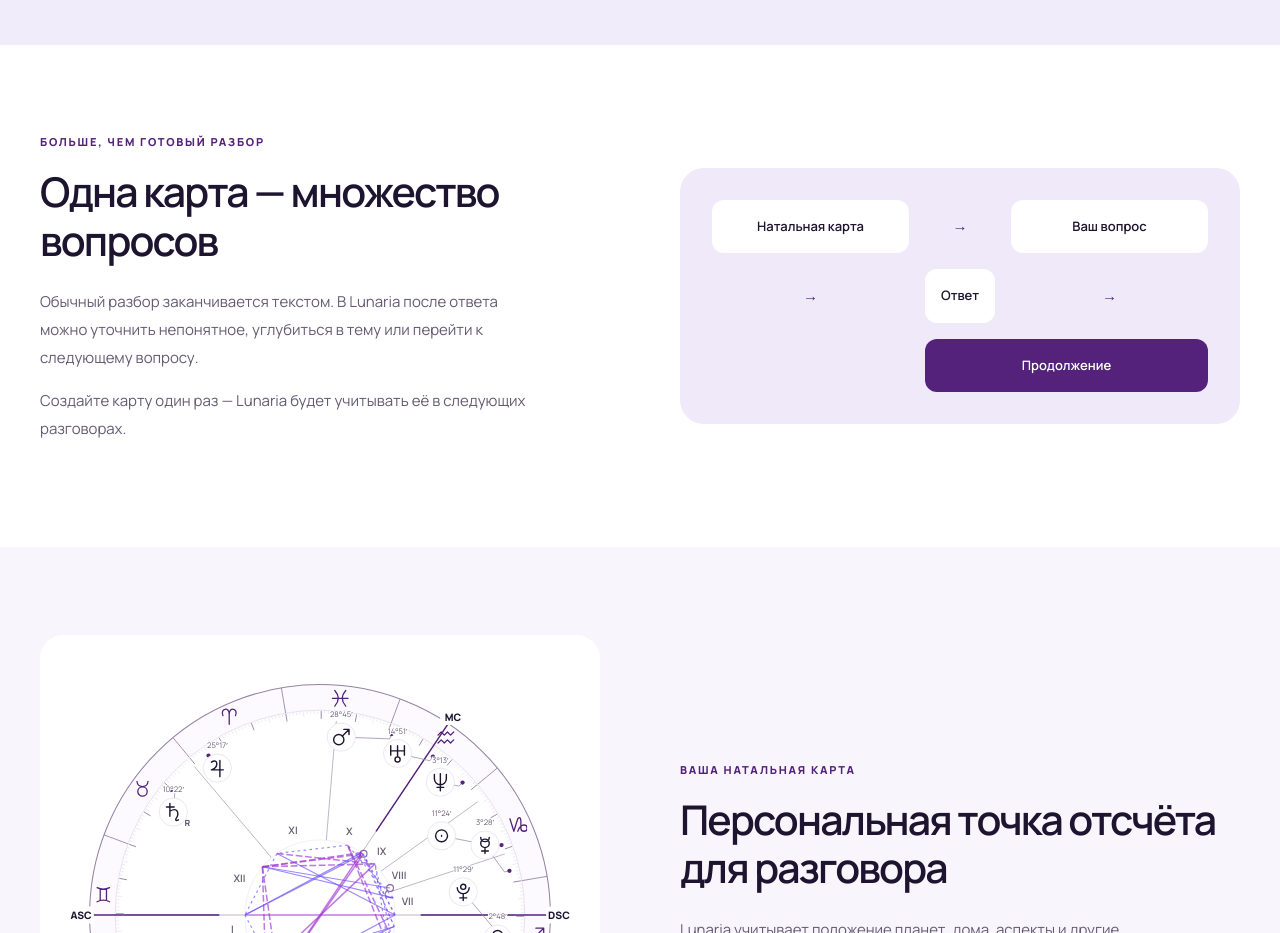
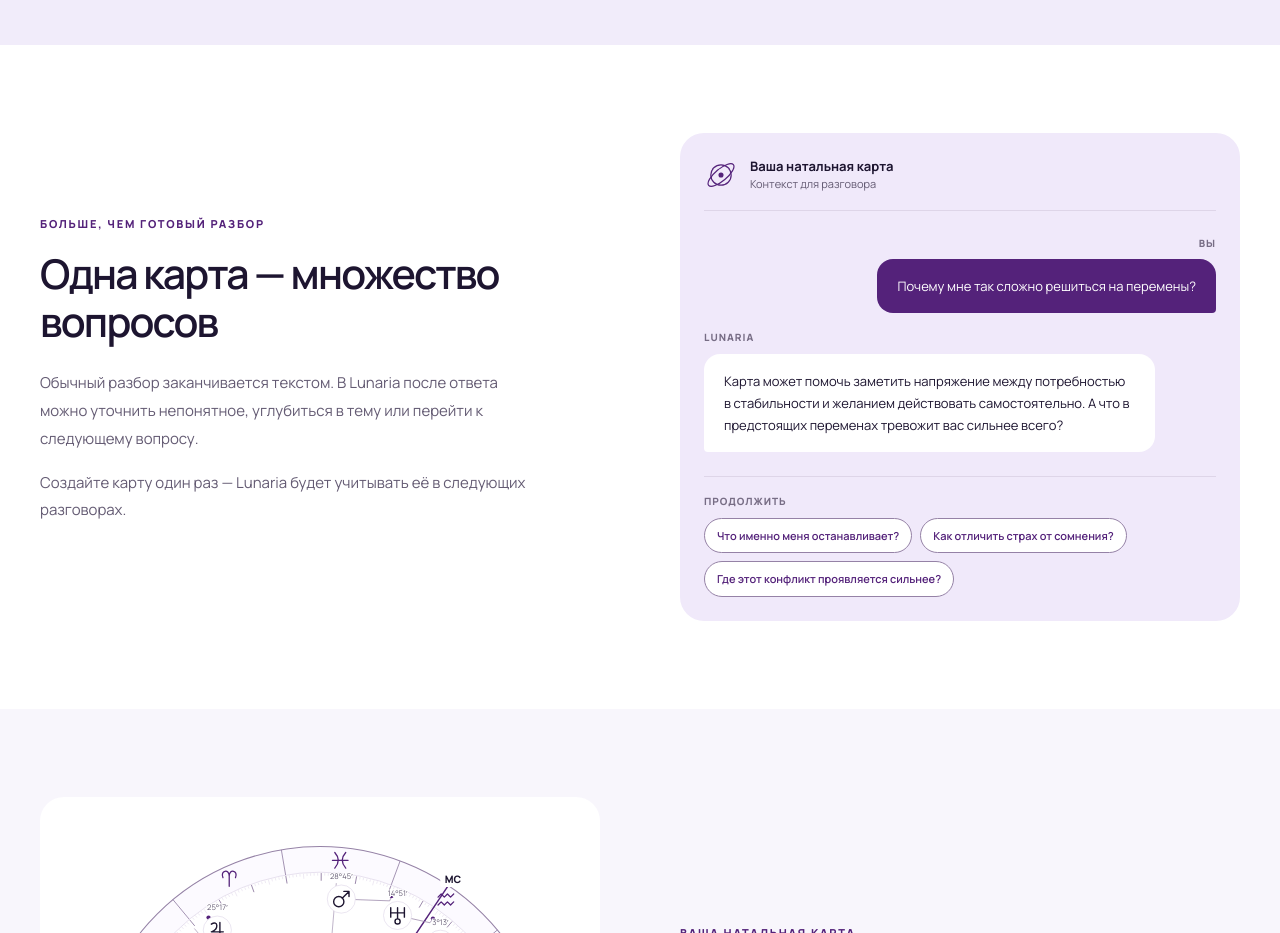
Before and after one commit to Edikgey/astrology-ai-frontend, a React (Create React App) app: page / in a window 1280 px wide. Shown: the part 2880-3813 px from the top of the page. Built offline with nearby package versions, Linux system fonts and the light colour scheme; no server answers.

Commit message:
style(landing): refine conversation preview

```diff
--- a/src/pages/HomePage.css
+++ b/src/pages/HomePage.css
@@ -62,10 +62,23 @@
 .landing-v2 .landing-case > p:last-child { color: var(--ln-color-text-muted); font-size: var(--ln-text-14); line-height: 1.75; margin: var(--ln-space-24) 0 0; }
 
 .landing-v2 .landing-difference { background: var(--ln-color-surface); }
-.landing-v2 .landing-flow { display: grid; grid-template-columns: 1fr auto 1fr; align-items: center; gap: var(--ln-space-16); padding: var(--ln-space-32); background: var(--ln-color-surface-tinted); border-radius: var(--ln-radius-lg); }
-.landing-v2 .landing-flow span { min-width: 0; padding: var(--ln-space-16); text-align: center; border-radius: var(--ln-radius-control); background: var(--ln-color-surface); font-size: var(--ln-text-13); font-weight: 600; }
-.landing-v2 .landing-flow i { color: var(--ln-color-primary); font-style: normal; text-align: center; }
-.landing-v2 .landing-flow span:last-child { grid-column: 2 / 4; background: var(--ln-color-primary); color: var(--ln-color-text-inverse); }
+.landing-v2 .landing-conversation-preview { min-width: 0; padding: var(--ln-space-24); border-radius: var(--ln-radius-lg); background: var(--ln-color-surface-tinted); }
+.landing-v2 .landing-preview-context { display: flex; align-items: center; gap: var(--ln-space-12); padding-bottom: var(--ln-space-16); border-bottom: 1px solid var(--ln-color-border); }
+.landing-v2 .landing-preview-context .orbit-mark { flex: 0 0 auto; width: 34px; height: 34px; color: var(--ln-color-primary); }
+.landing-v2 .landing-preview-context strong, .landing-v2 .landing-preview-context span { display: block; }
+.landing-v2 .landing-preview-context strong { font-size: var(--ln-text-13); line-height: 1.4; }
+.landing-v2 .landing-preview-context span { color: var(--ln-color-text-muted); font-size: var(--ln-text-11); }
+.landing-v2 .landing-preview-thread { display: grid; gap: var(--ln-space-16); padding: var(--ln-space-24) 0; }
+.landing-v2 .landing-preview-question, .landing-v2 .landing-preview-answer { min-width: 0; max-width: 88%; }
+.landing-v2 .landing-preview-question { justify-self: end; }
+.landing-v2 .landing-preview-question > span, .landing-v2 .landing-preview-answer > span, .landing-v2 .landing-preview-follow-ups > span { display: block; margin-bottom: var(--ln-space-8); color: var(--ln-color-text-subtle); font-size: var(--ln-text-10); font-weight: 800; letter-spacing: .1em; text-transform: uppercase; }
+.landing-v2 .landing-preview-question > span { text-align: right; }
+.landing-v2 .landing-preview-question p, .landing-v2 .landing-preview-answer p { margin: 0; padding: var(--ln-space-16) 20px; border-radius: var(--ln-radius-md); font-size: var(--ln-text-13); line-height: 1.7; overflow-wrap: anywhere; }
+.landing-v2 .landing-preview-question p { border-bottom-right-radius: 4px; background: var(--ln-color-primary); color: var(--ln-color-text-inverse); }
+.landing-v2 .landing-preview-answer p { border-bottom-left-radius: 4px; background: var(--ln-color-surface); color: var(--ln-color-text); }
+.landing-v2 .landing-preview-follow-ups { padding-top: var(--ln-space-16); border-top: 1px solid var(--ln-color-border); }
+.landing-v2 .landing-preview-follow-ups ul { display: flex; flex-wrap: wrap; gap: var(--ln-space-8); margin: 0; padding: 0; list-style: none; }
+.landing-v2 .landing-preview-follow-ups li { max-width: 100%; padding: 9px var(--ln-space-12); border: 1px solid var(--ln-color-border-control); border-radius: var(--ln-radius-pill); background: var(--ln-color-surface); color: var(--ln-color-primary); font-size: var(--ln-text-11); font-weight: 600; line-height: 1.45; overflow-wrap: anywhere; }
 
 .landing-v2 .landing-chart-section { background: var(--ln-color-bg); }
 .landing-v2 .landing-chart-visual { margin: 0; padding: var(--ln-space-24); border-radius: var(--ln-radius-lg); background: var(--ln-color-surface); min-width: 0; }
@@ -125,8 +138,8 @@
   .landing-v2 .landing-process-action { align-items: flex-start; flex-direction: column; }
   .landing-v2 .landing-use-cases { margin-top: var(--ln-space-32); }
   .landing-v2 .landing-case { padding: var(--ln-space-24) var(--ln-space-16); }
-  .landing-v2 .landing-flow { padding: var(--ln-space-16); gap: var(--ln-space-8); }
-  .landing-v2 .landing-flow span { padding: var(--ln-space-12) var(--ln-space-8); font-size: var(--ln-text-11); }
+  .landing-v2 .landing-conversation-preview { padding: var(--ln-space-16); }
+  .landing-v2 .landing-preview-question, .landing-v2 .landing-preview-answer { max-width: 96%; }
   .landing-v2 .landing-chart-visual { padding: var(--ln-space-12); }
   .landing-v2 .landing-continuity { padding-left: var(--ln-space-24); }
   .landing-v2 .landing-continuity > div { padding: var(--ln-space-16); }
--- a/src/pages/HomePage.js
+++ b/src/pages/HomePage.js
@@ -66,7 +66,7 @@
       <div className="landing-use-cases">{LANDING_USE_CASES.map(useCase => <article className="landing-case" key={useCase.topic}><p className="eyebrow">{useCase.label}</p><Link className="landing-case-question" to="/try-free" state={{ landingIntent: landingIntent(useCase) }}>{useCase.question} <ArrowIcon /></Link><p>{useCase.description}</p></article>)}</div>
     </div></section>
 
-    <section className="landing-section landing-difference" aria-labelledby="difference-title"><div className="shell landing-split"><div className="landing-section-intro"><p className="eyebrow">Больше, чем готовый разбор</p><h2 id="difference-title">Одна карта — множество вопросов</h2><p>Обычный разбор заканчивается текстом. В Lunaria после ответа можно уточнить непонятное, углубиться в тему или перейти к следующему вопросу.</p><p>Создайте карту один раз — Lunaria будет учитывать её в следующих разговорах.</p></div><div className="landing-flow" aria-label="Путь разговора"><span>Натальная карта</span><i>→</i><span>Ваш вопрос</span><i>→</i><span>Ответ</span><i>→</i><span>Продолжение</span></div></div></section>
+    <section className="landing-section landing-difference" aria-labelledby="difference-title"><div className="shell landing-split"><div className="landing-section-intro"><p className="eyebrow">Больше, чем готовый разбор</p><h2 id="difference-title">Одна карта — множество вопросов</h2><p>Обычный разбор заканчивается текстом. В Lunaria после ответа можно уточнить непонятное, углубиться в тему или перейти к следующему вопросу.</p><p>Создайте карту один раз — Lunaria будет учитывать её в следующих разговорах.</p></div><div className="landing-conversation-preview" aria-label="Пример разговора на основе натальной карты"><div className="landing-preview-context"><OrbitMark /><div><strong>Ваша натальная карта</strong><span>Контекст для разговора</span></div></div><div className="landing-preview-thread"><div className="landing-preview-question"><span>Вы</span><p>Почему мне так сложно решиться на перемены?</p></div><div className="landing-preview-answer"><span>Lunaria</span><p>Карта может помочь заметить напряжение между потребностью в стабильности и желанием действовать самостоятельно. А что в предстоящих переменах тревожит вас сильнее всего?</p></div></div><div className="landing-preview-follow-ups"><span>Продолжить</span><ul><li>Что именно меня останавливает?</li><li>Как отличить страх от сомнения?</li><li>Где этот конфликт проявляется сильнее?</li></ul></div></div></div></section>
 
     <section id="chart-showcase" className="landing-section landing-chart-section" aria-labelledby="chart-title"><div className="shell landing-split"><figure className="landing-chart-visual"><div className="chart-preview"><div className="chart-v2 is-preview"><ChartPreview /></div></div><figcaption>Демонстрационная карта</figcaption></figure><div className="landing-section-intro"><p className="eyebrow">Ваша натальная карта</p><h2 id="chart-title">Персональная точка отсчёта для разговора</h2><p>Lunaria учитывает положение планет, дома, аспекты и другие элементы натальной карты, когда отвечает на ваши вопросы.</p><p>Карта не определяет вас и не даёт готовых ответов — она становится отправной точкой для исследования интересующей вас темы.</p><CreationLink className="landing-text-link">Посмотреть мою карту</CreationLink></div></div></section>
 
```
Also changed, not shown: 1 other file (tests, documents, lock files or other folders).
